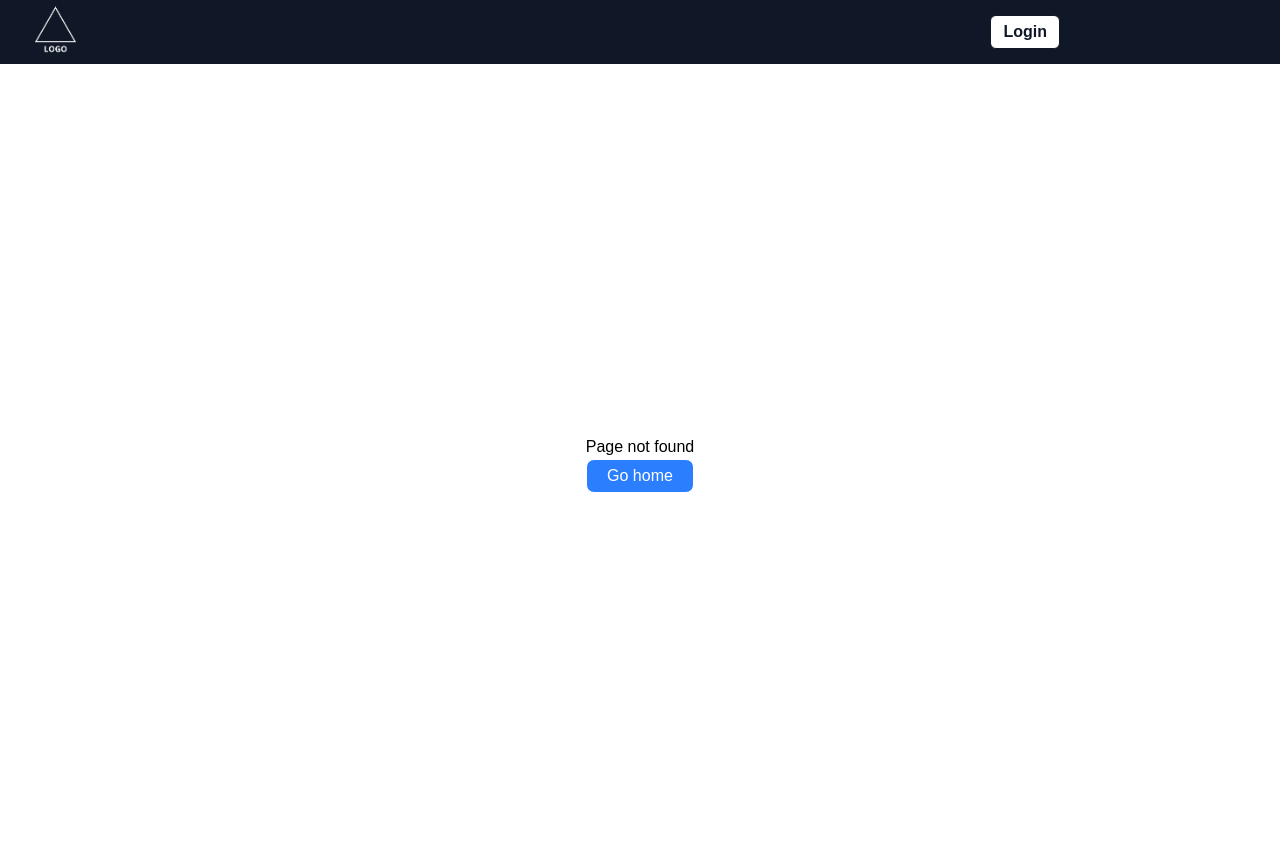
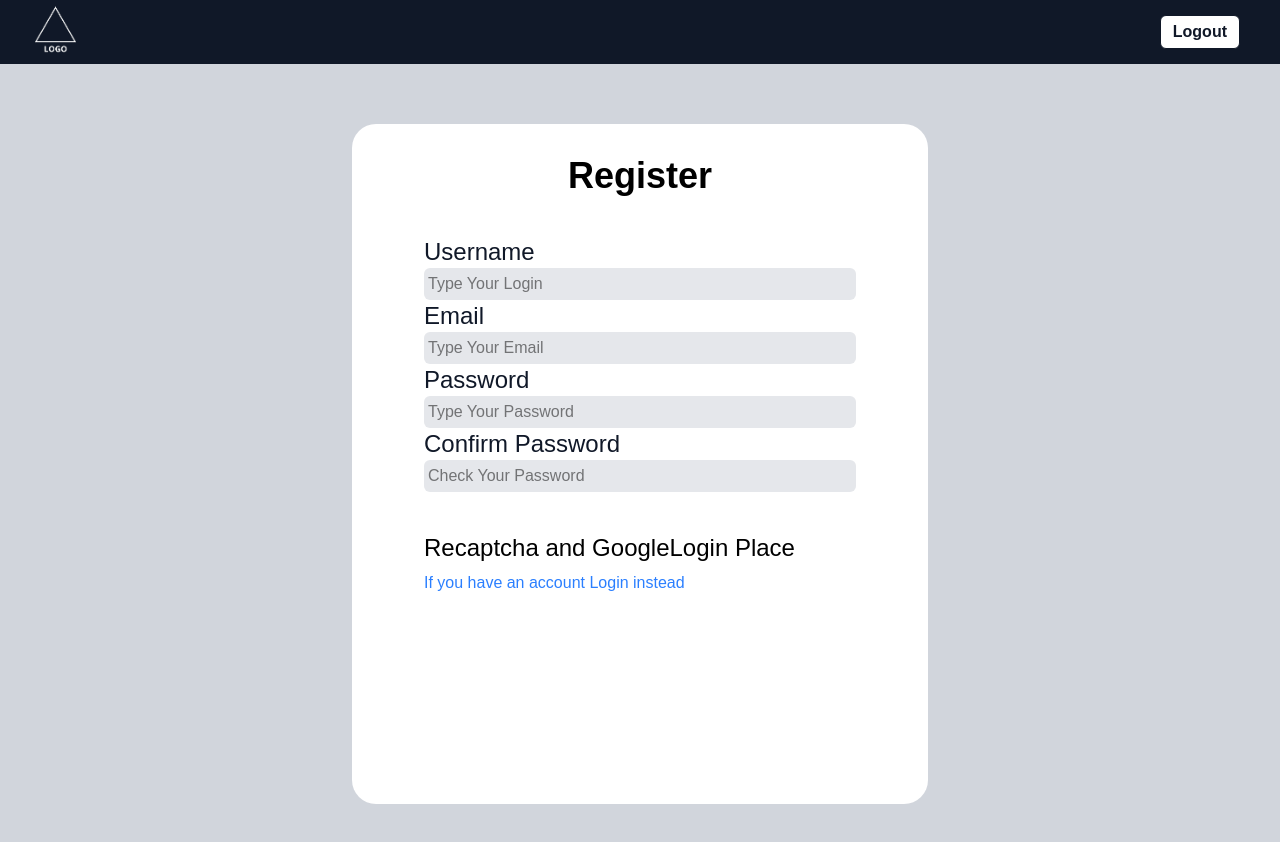
Before and after one commit to Mug56-sys/real-world-apps, a React (Vite) app in the folder Dashboard-with-Auth0/dashboard-with-auth0/: page /register in a window 1280 px wide. Before the commit this address had no page. Shown: the top 842 px of the page. Built offline with nearby package versions, Linux system fonts and the light colour scheme.

Commit message:
Fixing up the Login/Register

```diff
--- a/Dashboard-with-Auth0/dashboard-with-auth0/src/App.tsx
+++ b/Dashboard-with-Auth0/dashboard-with-auth0/src/App.tsx
@@ -3,6 +3,7 @@ import "./index.css";
 import Home from './pages/Home'
 import NotFound from "./pages/NotFound";
 import Login from "./pages/Login";
+import Register from "./pages/Register";
 
 function App() {
 
@@ -12,6 +13,7 @@ function App() {
       <Route path="/home" element={<Home/>}/>
       <Route path="*" element={<NotFound/>}/>
       <Route path="/login" element={<Login/>}/>
+      <Route path="/register" element={<Register/>}/>
     </Routes>
   );
 }
--- a/Dashboard-with-Auth0/dashboard-with-auth0/src/components/Nav.tsx
+++ b/Dashboard-with-Auth0/dashboard-with-auth0/src/components/Nav.tsx
@@ -1,8 +1,8 @@
-import { Link,useLocation } from "react-router-dom";
+import { Link } from "react-router-dom";
 import LOGO from "../assets/LOGO.png";
 
 export default function Nav({loginstatus}:{loginstatus?:string}) {
-  const thislocation=useLocation()
+
   return (
     <div className="bg-gray-900 w-full max-h-40 h-14 text-white py-8 top-0 flex items-center px-4 ">
       <div className="block">
@@ -25,8 +25,8 @@ export default function Nav({loginstatus}:{loginstatus?:string}) {
       </div>
       <div className="flex-grow"></div>
       <div className="mr-6 py-1  text-base  w-[20%]  grid gap-3 grid-cols-3 ">
-        <Link to={`${loginstatus ? '/register' :'/login'}`}>
-        <button className="px-3  border rounded-md cursor-pointer bg-white text-gray-900 font-bold py-1 hover:bg-gray-300  text-center justify-self-end col-span-1 col-start-3">{loginstatus ? loginstatus :'Login' }</button>
+        <Link className={'px-3  border rounded-md cursor-pointer bg-white text-gray-900 font-bold py-1 hover:bg-gray-300  text-center justify-self-end col-span-1 col-start-3'} to={`${loginstatus ? '/register' :'/login'}`}>
+        <button className="cursor-pointer">{loginstatus ? loginstatus :'Login' }</button>
         </Link>
       </div>
     </div>
--- a/Dashboard-with-Auth0/dashboard-with-auth0/src/pages/Login.tsx
+++ b/Dashboard-with-Auth0/dashboard-with-auth0/src/pages/Login.tsx
@@ -1,7 +1,9 @@
+import { useState } from "react";
 import Nav from "../components/Nav";
 import { Link } from "react-router-dom";
 
 export default function Login() {
+  const [loginChoice,SetLoginChoice]=useState('Email')
   return (
     <>
       <Nav loginstatus="Logout" />
@@ -11,14 +13,17 @@ export default function Login() {
           <div>
             <div className=" w-[75%] mt-10 h-[500px] justify-self-center text-left text-2xl flex-row">
               <form>
-              <span className="text-gray-900">Username </span>
-              <input className="text-base hover:text-black bg-gray-200 rounded-md p-1 flex w-full" type="text" placeholder="Type Your Login" />
-              <span className="text-gray-900">Email </span>
-              <input className="text-base hover:text-black bg-gray-200 rounded-md p-1 flex w-full" type="password" placeholder="Type Your Email" />
+              <span className="text-gray-900">Login with: </span>
+              <select className="border rounded-lg text-base" value={loginChoice} onChange={(e)=>{
+                SetLoginChoice(e.target.value)
+              }}>
+              <option>Email</option>
+              <option>UserName</option>
+              </select>
+              <input className="text-base hover:text-black bg-gray-200 rounded-md p-1 flex w-full" type="password" placeholder={`Type Your ${loginChoice}`} />
               <span className="text-gray-900">Password </span>
               <input className="text-base hover:text-black bg-gray-200 rounded-md p-1 flex w-full" type="password" placeholder="Type Your Password" />
-              <span className="text-gray-900">Confirm Password </span>
-              <input className="text-base hover:text-black bg-gray-200 rounded-md p-1 flex w-full" type="password" placeholder="Check Your Password" />
+
 
               <div className="mt-10">Recaptcha and GoogleLogin Place</div>
               <Link to={'/register'} className="mt-12 text-base text-blue-500 cursor-pointer hover:underline">If you dont have an account Register instead</Link>
--- /dev/null
+++ b/Dashboard-with-Auth0/dashboard-with-auth0/src/pages/Register.tsx
@@ -0,0 +1,34 @@
+import Nav from "../components/Nav";
+import { Link } from "react-router-dom";
+
+export default function Register() {
+  return (
+    <>
+      <Nav loginstatus="Logout" />
+      <div className="h-full flex bg-gray-300 justify-center min-h-screen">
+        <div className="w-[45%]  bg-white m-15 rounded-3xl text-center min-h-[500px]">
+          <p className="text-4xl mt-8 font-bold">Register</p>
+          <div>
+            <div className=" w-[75%] mt-10 h-[500px] justify-self-center text-left text-2xl flex-row">
+              <form>
+              <span className="text-gray-900">Username </span>
+              <input className="text-base hover:text-black bg-gray-200 rounded-md p-1 flex w-full" type="text" placeholder="Type Your Login" />
+              <span className="text-gray-900">Email </span>
+              <input className="text-base hover:text-black bg-gray-200 rounded-md p-1 flex w-full" type="password" placeholder="Type Your Email" />
+              <span className="text-gray-900">Password </span>
+              <input className="text-base hover:text-black bg-gray-200 rounded-md p-1 flex w-full" type="password" placeholder="Type Your Password" />
+              <span className="text-gray-900">Confirm Password </span>
+              <input className="text-base hover:text-black bg-gray-200 rounded-md p-1 flex w-full" type="password" placeholder="Check Your Password" />
+
+              <div className="mt-10">Recaptcha and GoogleLogin Place</div>
+              <Link to={'/login'} className="mt-12 text-base text-blue-500 cursor-pointer hover:underline">If you have an account Login instead</Link>
+              </form>
+            </div>
+
+
+          </div>
+        </div>
+      </div>
+    </>
+  );
+}
```
